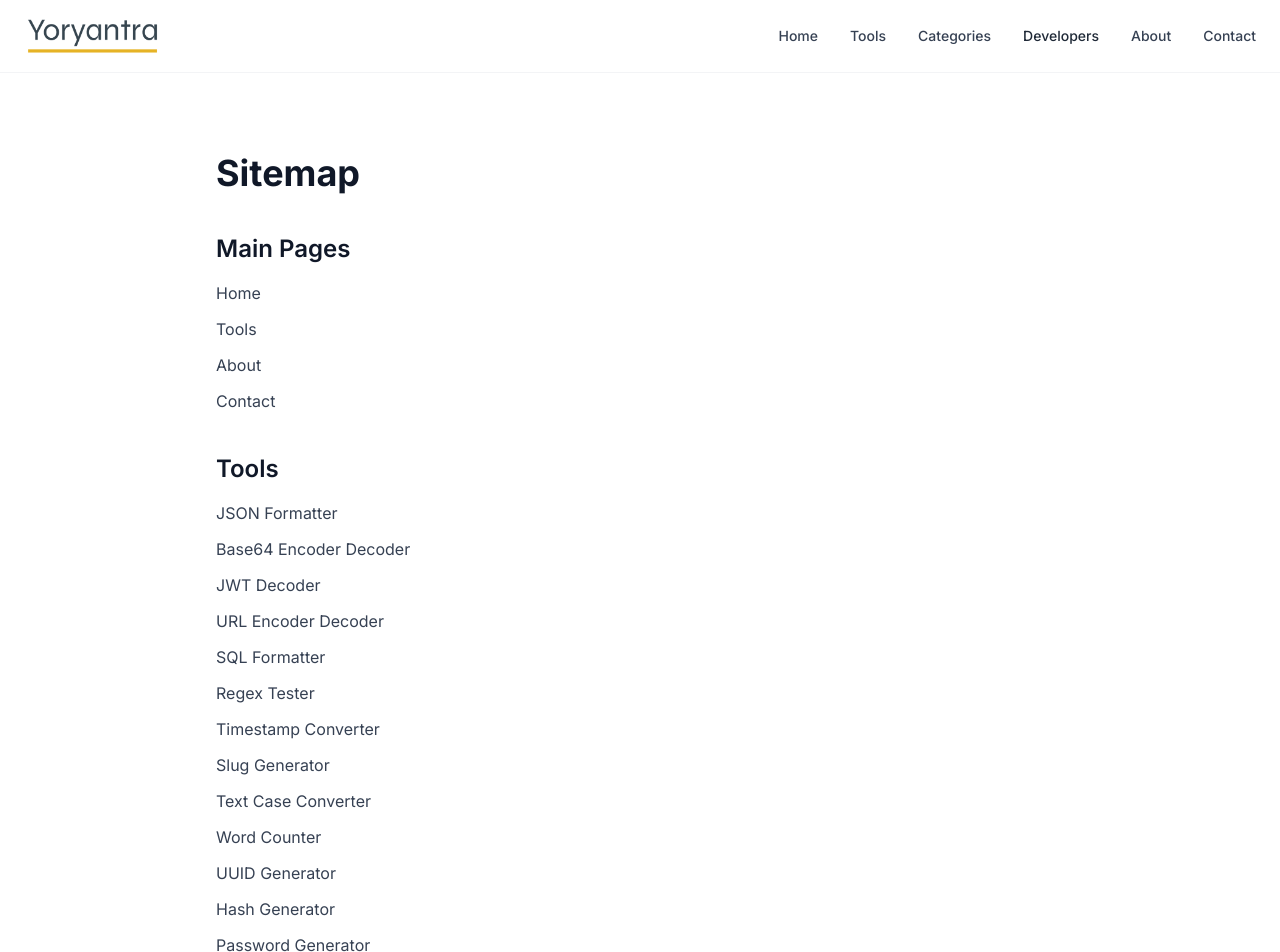
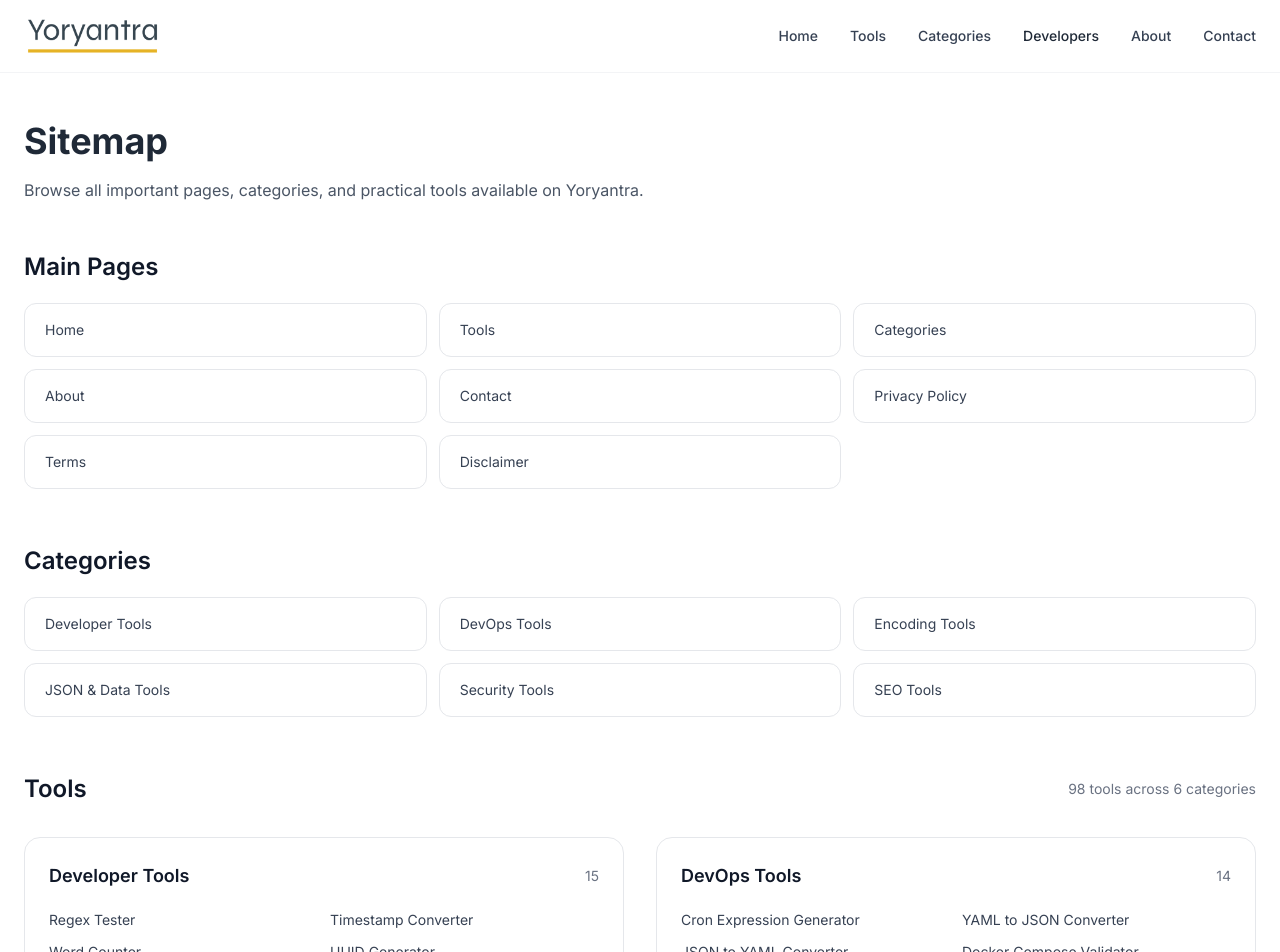
Before and after one commit to vaarunsonawwane-ops/yoryantra-new, a Next.js app: page /sitemap in a window 1280 px wide. Shown: the top 952 px of the page. Built offline with nearby package versions, Linux system fonts and the light colour scheme.

Commit message:
Sitemap page updated

```diff
--- a/app/sitemap/page.tsx
+++ b/app/sitemap/page.tsx
@@ -5,92 +5,155 @@ export const metadata = {
   title: "Sitemap | Yoryantra",
 
   description:
-    "Browse all important pages and tools available on Yoryantra.",
+    "Browse all pages, categories, and tools available on Yoryantra.",
+
+  alternates: {
+    canonical: "https://yoryantra.com/sitemap",
+  },
 };
 
+const categoryOrder = [
+  "Developer Tools",
+  "DevOps Tools",
+  "Encoding Tools",
+  "JSON & Data Tools",
+  "Security Tools",
+  "SEO Tools",
+];
+
+const categoryLinks = [
+  {
+    title: "Developer Tools",
+    href: "/categories/developer-tools",
+  },
+  {
+    title: "DevOps Tools",
+    href: "/categories/devops-tools",
+  },
+  {
+    title: "Encoding Tools",
+    href: "/categories/encoding-tools",
+  },
+  {
+    title: "JSON & Data Tools",
+    href: "/categories/json-tools",
+  },
+  {
+    title: "Security Tools",
+    href: "/categories/security-tools",
+  },
+  {
+    title: "SEO Tools",
+    href: "/categories/seo-tools",
+  },
+];
+
 export default function SitemapPage() {
+  const groupedTools = categoryOrder.map((category) => ({
+    category,
+    tools: tools.filter((tool) => tool.category === category),
+  }));
+
   return (
-    <div className="max-w-4xl mx-auto px-6 py-20">
-
-      <h1 className="text-4xl font-bold text-gray-900 mb-10">
+    <main className="mx-auto max-w-7xl px-6 py-12">
+      <div className="max-w-3xl">
+        <h1 className="text-4xl font-bold text-[var(--dark)]">
           Sitemap
         </h1>
 
-      <div className="space-y-10">
+        <p className="mt-4 text-gray-600 leading-relaxed">
+          Browse all important pages, categories, and practical tools available
+          on Yoryantra.
+        </p>
+      </div>
 
-        {/* MAIN */}
-        <div>
-          <h2 className="text-2xl font-semibold text-gray-900 mb-4">
+      <section className="mt-12">
+        <h2 className="text-2xl font-semibold text-gray-900">
           Main Pages
         </h2>
 
-          <div className="flex flex-col gap-3 text-gray-700">
+        <div className="mt-5 grid gap-3 sm:grid-cols-2 lg:grid-cols-3">
+          {[
+            { title: "Home", href: "/" },
+            { title: "Tools", href: "/tools" },
+            { title: "Categories", href: "/categories" },
+            { title: "About", href: "/about" },
+            { title: "Contact", href: "/contact" },
+            { title: "Privacy Policy", href: "/privacy-policy" },
+            { title: "Terms", href: "/terms" },
+            { title: "Disclaimer", href: "/disclaimer" },
+          ].map((page) => (
+            <Link
+              key={page.href}
+              href={page.href}
+              className="rounded-xl border border-gray-200 bg-white px-5 py-4 text-sm text-gray-700 transition hover:border-gray-300"
+            >
+              {page.title}
+            </Link>
+          ))}
+        </div>
+      </section>
 
-            <Link href="/" className="hover:text-[var(--light-gold)] transition-colors">
-              Home
+      <section className="mt-14">
+        <h2 className="text-2xl font-semibold text-gray-900">
+          Categories
+        </h2>
+
+        <div className="mt-5 grid gap-3 sm:grid-cols-2 lg:grid-cols-3">
+          {categoryLinks.map((category) => (
+            <Link
+              key={category.href}
+              href={category.href}
+              className="rounded-xl border border-gray-200 bg-white px-5 py-4 text-sm text-gray-700 transition hover:border-gray-300"
+            >
+              {category.title}
             </Link>
+          ))}
+        </div>
+      </section>
 
-            <Link href="/tools" className="hover:text-[var(--light-gold)] transition-colors">
-              Tools
-            </Link>
-
-            <Link href="/about" className="hover:text-[var(--light-gold)] transition-colors">
-              About
-            </Link>
-
-            <Link href="/contact" className="hover:text-[var(--light-gold)] transition-colors">
-              Contact
-            </Link>
-
-          </div>
-        </div>
-
-        {/* TOOLS */}
-        <div>
-          <h2 className="text-2xl font-semibold text-gray-900 mb-4">
+      <section className="mt-14">
+        <div className="flex flex-col gap-2 md:flex-row md:items-center md:justify-between">
+          <h2 className="text-2xl font-semibold text-gray-900">
             Tools
           </h2>
 
-          <div className="flex flex-col gap-3 text-gray-700">
+          <p className="text-sm text-gray-500">
+            {tools.length} tools across {categoryOrder.length} categories
+          </p>
+        </div>
 
-            {tools.map((tool) => (
+        <div className="mt-8 grid gap-8 lg:grid-cols-2">
+          {groupedTools.map(({ category, tools: categoryTools }) => (
+            <div
+              key={category}
+              className="rounded-2xl border border-gray-200 bg-white p-6"
+            >
+              <div className="flex items-center justify-between">
+                <h3 className="text-lg font-semibold text-gray-900">
+                  {category}
+                </h3>
+
+                <span className="text-sm text-gray-500">
+                  {categoryTools.length}
+                </span>
+              </div>
+
+              <div className="mt-5 grid gap-3 sm:grid-cols-2">
+                {categoryTools.map((tool) => (
                   <Link
                     key={tool.href}
                     href={tool.href}
-                className="hover:text-[var(--light-gold)] transition-colors"
+                    className="text-sm text-gray-700 transition hover:text-[var(--green)]"
                   >
                     {tool.title}
                   </Link>
                 ))}
-
               </div>
             </div>
-
-        {/* LEGAL */}
-        <div>
-          <h2 className="text-2xl font-semibold text-gray-900 mb-4">
-            Legal
-          </h2>
-
-          <div className="flex flex-col gap-3 text-gray-700">
-
-            <Link href="/privacy-policy" className="hover:text-[var(--light-gold)] transition-colors">
-              Privacy Policy
-            </Link>
-
-            <Link href="/terms" className="hover:text-[var(--light-gold)] transition-colors">
-              Terms of Use
-            </Link>
-
-            <Link href="/disclaimer" className="hover:text-[var(--light-gold)] transition-colors">
-              Disclaimer
-            </Link>
-
+          ))}
         </div>
-        </div>
-
-      </div>
-
-    </div>
+      </section>
+    </main>
   );
 }
```
Lines whose indentation alone changed are shown as unchanged.
